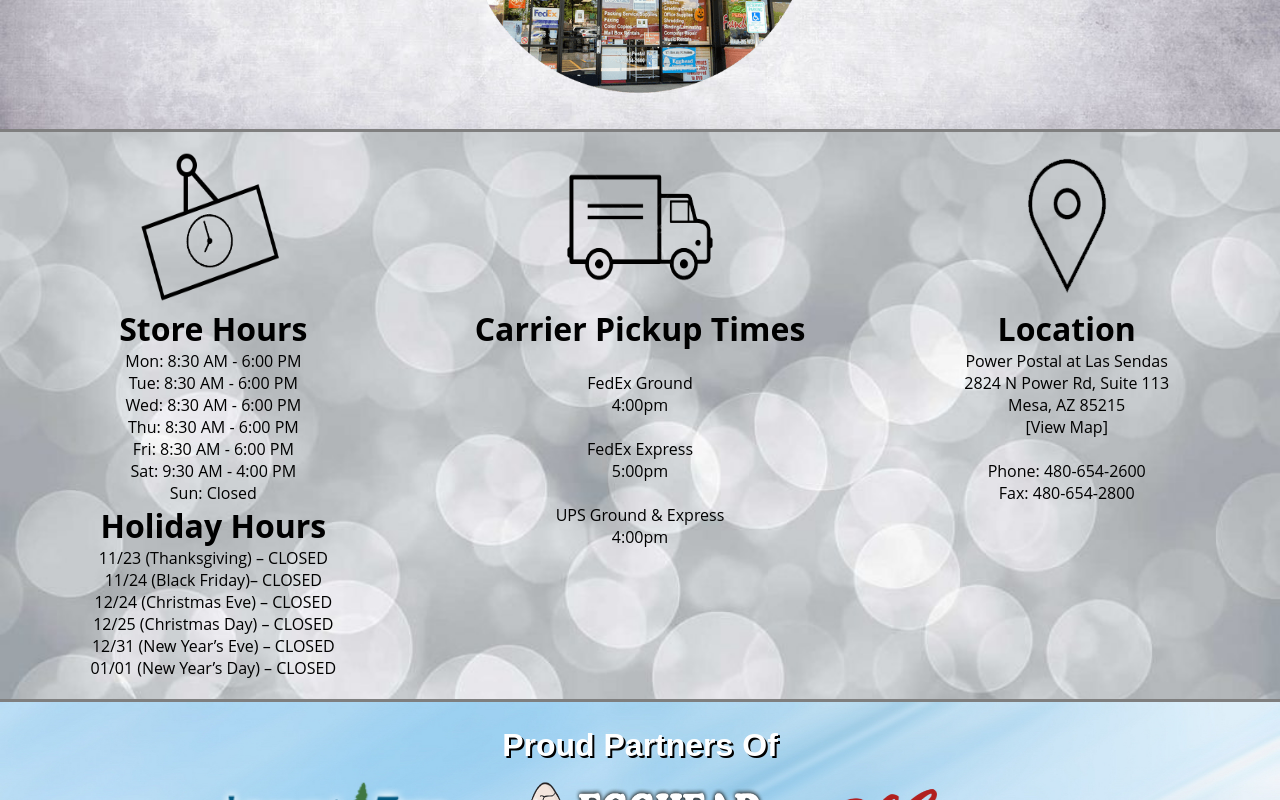
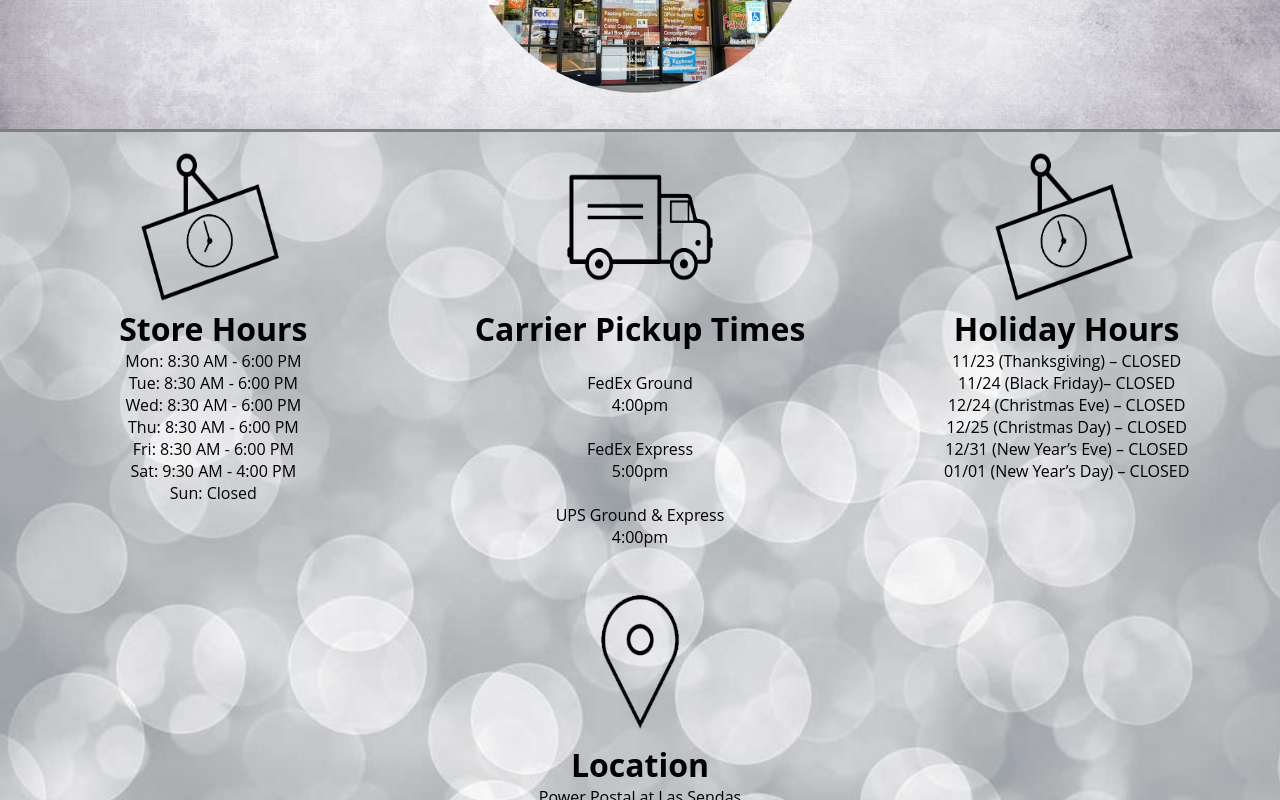
Before and after one commit to BlaineA97/ProgressivePowerPostal, a React (Create React App) app: page / in a window 1280 px wide. Shown: the part 1400-2200 px from the top of the page. Built offline with nearby package versions, Linux system fonts and the light colour scheme.

Commit message:
Moved Info into its own component

```diff
--- a/src/components/Body.css
+++ b/src/components/Body.css
@@ -2,47 +2,6 @@
   margin: 0;
   padding: 0;
 }
-
-
-/* Start Info Container */
-.Body-info-container {
-  border-top: 3px solid rgb(0, 0, 0); /* No opacity border for older browsers */
-  border-top: 3px solid rgba(0, 0, 0, .5); /* Modern browser with .3 opacity */
-  width: 100%;
-  background-image: url("../images/graybackdrop.jpg");
-  background-repeat: no-repeat;
-  background-size: cover;
-  display: flex;
-  justify-content: center;
-  vertical-align: middle;
-  flex-wrap: wrap;
-  text-align: center;
-  font-family: 'Open Sans', sans-serif;
-}
-img.info-image {
-  width: 150px;
-  height: 150px;
-}
-
-  {/* Start Hours Container */}
-  #Body-hours-container {
-    margin: 20px 0;
-    flex-basis: 250px;
-    flex-grow: 1;
-  }
-  {/* Start Carrier Container */}
-  #Body-carrier-container {
-    margin: 20px 0;
-    flex-basis: 250px;
-    flex-grow: 1;
-  }
-  {/* Start Location Container */}
-  #Body-location-container {
-    margin: 20px 0;
-    flex-basis: 250px;
-    flex-grow: 1;
-  }
-
 /* Start Tracking Container */
 .Body-tracking-container {
   border: 1px orange solid;
--- a/src/components/Body.js
+++ b/src/components/Body.js
@@ -5,6 +5,7 @@
 import './Body.css';
 import Associates from './BodyParts/Associates';
 import Bio from './BodyParts/Bio';
+import Info from './BodyParts/Info';
 
 class Body extends Component {
 
@@ -13,65 +14,8 @@
       <div className="Body-container">
 
       <Bio />
-
-      {/* Start Info Container */}
-        <div className="Body-info-container">
-        {/* Start Info-Hours Container */}
-          <div id="Body-hours-container">
-            <img className="info-image" id="Body-hours-img" src={hoursImg} alt="hours" />
-            <h1 id="Body-hours-title">Store Hours</h1>
-            <p id="Body-hours-text">
-              Mon: 8:30 AM - 6:00 PM<br/>
-              Tue: 8:30 AM - 6:00 PM<br/>
-              Wed: 8:30 AM - 6:00 PM<br/>
-              Thu: 8:30 AM - 6:00 PM<br/>
-              Fri: 8:30 AM - 6:00 PM<br/>
-              Sat: 9:30 AM - 4:00 PM<br/>
-              Sun: Closed
-            </p>
-            <h1 id="Bodyhours-title">Holiday Hours</h1>
-            <p id="Body-hours-text">
-              11/23 (Thanksgiving) – CLOSED<br/>
-              11/24 (Black Friday)– CLOSED<br/>
-              12/24 (Christmas Eve) – CLOSED<br/>
-              12/25 (Christmas Day) – CLOSED<br/>
-              12/31 (New Year’s Eve) – CLOSED<br/>
-              01/01 (New Year’s Day) – CLOSED
-            </p>
-          </div>
-        {/* Start Info-Carrier Container */}
-          <div id="Body-carrier-container">
-            <img className="info-image" id="Body-carrier-img" src={carrierImg} alt="carrier" />
-            <h1 id="Body-carrier-title">Carrier Pickup Times</h1>
-            <p id="Body-carrier-text">
-              <br />
-              FedEx Ground<br />
-              4:00pm<br />
-              <br />
-              FedEx Express<br />
-              5:00pm<br />
-              <br />
-              UPS Ground & Express<br />
-              4:00pm
-            </p>
-          </div>
-        {/* Start Info-Location Container */}
-          <div id="Body-location-container">
-            <img className="info-image" id="Body-location-img" src={locationImg} alt="location" />
-            <h1 id="Body-location-title">Location</h1>
-            <p id="Body-location-text">
-              Power Postal at Las Sendas<br />
-              2824 N Power Rd, Suite 113<br />
-              Mesa, AZ 85215<br />
-              [View Map]<br />
-              <br />
-              Phone: 480-654-2600<br />
-              Fax: 480-654-2800
-            </p>
-          </div>
-        </div>
-
-        <Associates />
+      <Info />
+      <Associates />
 
       {/* Start Tracking Container */}
         <div className="Body-tracking-container">
--- /dev/null
+++ b/src/components/BodyParts/Info.css
@@ -0,0 +1,45 @@
+
+/* Start Info Container */
+.Info-container {
+  border-top: 3px solid rgb(0, 0, 0); /* No opacity border for older browsers */
+  border-top: 3px solid rgba(0, 0, 0, .5); /* Modern browser with .3 opacity */
+  width: 100%;
+  background-image: url("../../images/graybackdrop.jpg");
+  background-repeat: no-repeat;
+  background-size: cover;
+  display: flex;
+  justify-content: center;
+  vertical-align: middle;
+  flex-wrap: wrap;
+  text-align: center;
+  font-family: 'Open Sans', sans-serif;
+}
+img.info-image {
+  width: 150px;
+  height: 150px;
+}
+
+  {/* Start Hours Container */}
+  #Info-hours-container {
+    margin: 20px 0;
+    flex-basis: 400px;
+    flex-grow: 1;
+  }
+  {/* Start Carrier Container */}
+  #Info-carrier-container {
+    margin: 20px 0;
+    flex-basis: 400px;
+    flex-grow: 1;
+  }
+  {/* Start Holiday Container */}
+  #Info-holiday-container {
+    margin: 20px 0;
+    flex-basis: 400px;
+    flex-grow: 1;
+  }
+  {/* Start Location Container */}
+  #Info-location-container {
+    margin: 20px 0;
+    flex-basis: 400px;
+    flex-grow: 1;
+  }
--- /dev/null
+++ b/src/components/BodyParts/Info.js
@@ -0,0 +1,74 @@
+import React, { Component } from 'react';
+import hoursImg from '../../images/hours.png';
+import carrierImg from '../../images/carrier.png';
+import locationImg from '../../images/location.png';
+import './Info.css';
+
+class Info extends Component {
+
+  render() {
+    return (
+      <div className="Info-container">
+      {/* Start Info-Hours Container */}
+        <div id="Info-hours-container">
+          <img className="info-image" id="Info-hours-img" src={hoursImg} alt="hours" />
+          <h1 id="Info-hours-title">Store Hours</h1>
+          <p id="Info-hours-text">
+            Mon: 8:30 AM - 6:00 PM<br/>
+            Tue: 8:30 AM - 6:00 PM<br/>
+            Wed: 8:30 AM - 6:00 PM<br/>
+            Thu: 8:30 AM - 6:00 PM<br/>
+            Fri: 8:30 AM - 6:00 PM<br/>
+            Sat: 9:30 AM - 4:00 PM<br/>
+            Sun: Closed
+          </p>
+        </div>
+      {/* Start Info-Carrier Container */}
+        <div id="Info-carrier-container">
+          <img className="info-image" id="Info-carrier-img" src={carrierImg} alt="carrier" />
+          <h1 id="Info-carrier-title">Carrier Pickup Times</h1>
+          <p id="Info-carrier-text">
+            <br />
+            FedEx Ground<br />
+            4:00pm<br />
+            <br />
+            FedEx Express<br />
+            5:00pm<br />
+            <br />
+            UPS Ground & Express<br />
+            4:00pm
+          </p>
+        </div>
+      {/* Start Info-Holiday Container */}
+        <div id="Info-holiday-container">
+          <img className="info-image" id="Info-holiday-img" src={hoursImg} alt="holiday" />
+          <h1 id="Info-holiday-title">Holiday Hours</h1>
+          <p id="Info-holiday-text">
+            11/23 (Thanksgiving) – CLOSED<br/>
+            11/24 (Black Friday)– CLOSED<br/>
+            12/24 (Christmas Eve) – CLOSED<br/>
+            12/25 (Christmas Day) – CLOSED<br/>
+            12/31 (New Year’s Eve) – CLOSED<br/>
+            01/01 (New Year’s Day) – CLOSED
+          </p>
+        </div>
+      {/* Start Info-Location Container */}
+        <div id="Info-location-container">
+          <img className="info-image" id="Info-location-img" src={locationImg} alt="location" />
+          <h1 id="Info-location-title">Location</h1>
+          <p id="Info-location-text">
+            Power Postal at Las Sendas<br />
+            2824 N Power Rd, Suite 113<br />
+            Mesa, AZ 85215<br />
+            [View Map]<br />
+            <br />
+            Phone: 480-654-2600<br />
+            Fax: 480-654-2800
+          </p>
+        </div>
+      </div>
+    );
+  }
+}
+
+export default Info;
```
